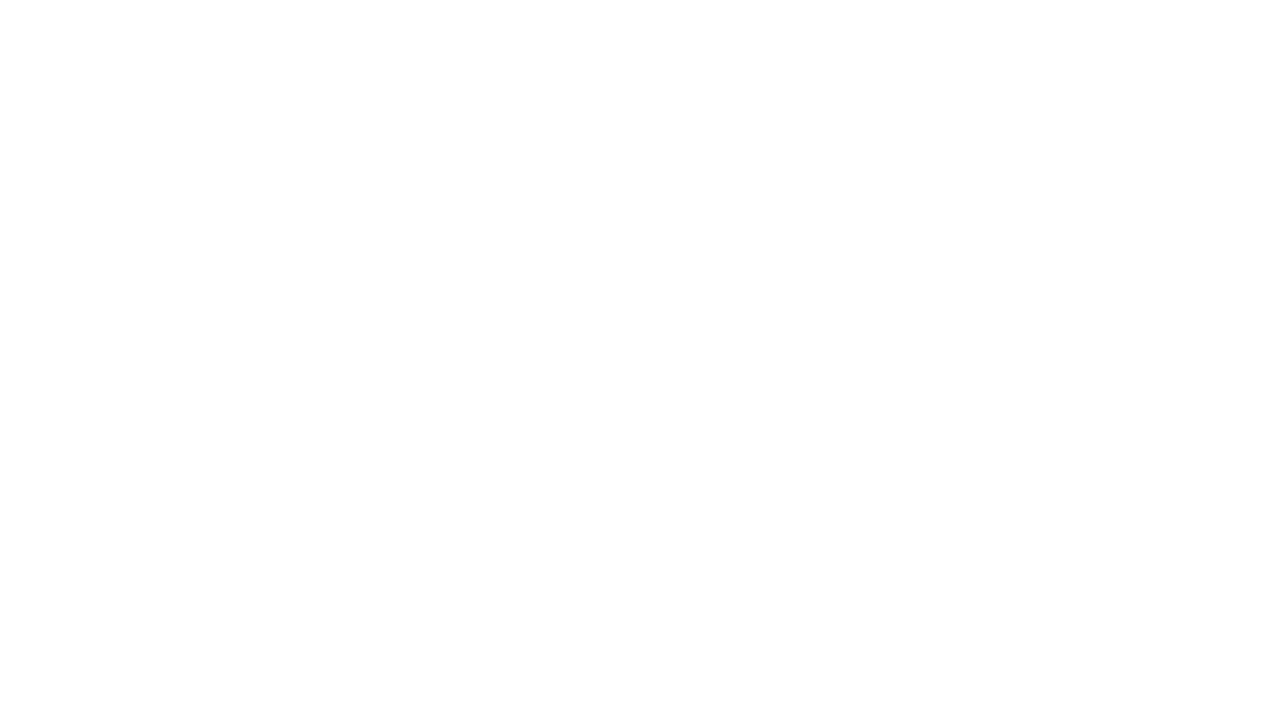
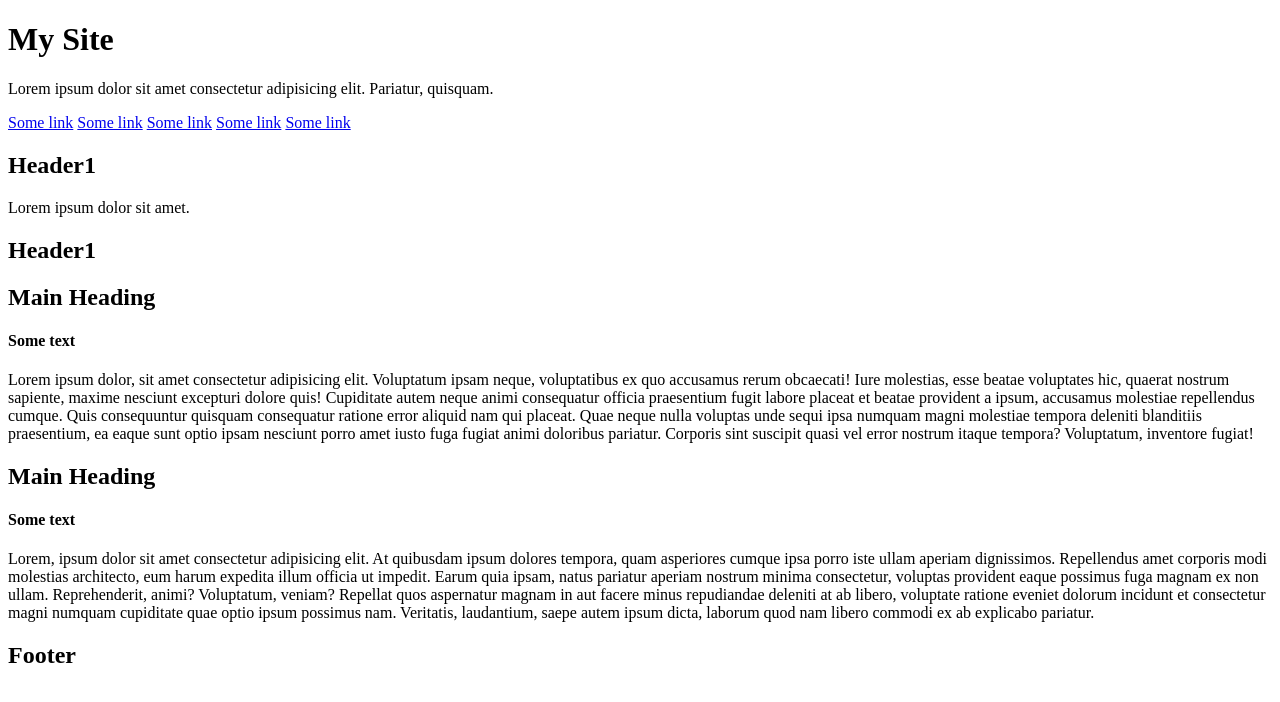
Before and after one commit to julietvt/media_pd20211, a plain HTML site: page index.html in a window 1280 px wide. Drawn offline with Linux system fonts and the light colour scheme.

Commit message:
add structure

```diff
--- a/index.html
+++ b/index.html
@@ -7,6 +7,44 @@
     <title>Document</title>
 </head>
 <body>
+    <!--header-->
+    <div class="header">
+        <h1>My Site</h1>
+        <p>Lorem ipsum dolor sit amet consectetur adipisicing elit. Pariatur, quisquam.</p>
+    </div>
+    <!--nav-->
+    <div class="navBar">
+        <a href="#">Some link</a>
+        <a href="#">Some link</a>
+        <a href="#">Some link</a>
+        <a href="#">Some link</a>
+        <a href="#">Some link</a>
+    </div>
+
+    <div class="side">
+        <h2>Header1</h2>
+        <p>Lorem ipsum dolor sit amet.</p>
+        <div class="someImg"></div>
+        <h2>Header1</h2>
+        <div class="someImg"></div>
+        <div class="someImg"></div>
+        <div class="someImg"></div>
+        <div class="someImg"></div>
+    </div>
+    <div class="main">
+        <h2>Main Heading</h2>
+        <h4>Some text</h4>
+        <div class="someImg"></div>
+        <p>Lorem ipsum dolor, sit amet consectetur adipisicing elit. Voluptatum ipsam neque, voluptatibus ex quo accusamus rerum obcaecati! Iure molestias, esse beatae voluptates hic, quaerat nostrum sapiente, maxime nesciunt excepturi dolore quis! Cupiditate autem neque animi consequatur officia praesentium fugit labore placeat et beatae provident a ipsum, accusamus molestiae repellendus cumque. Quis consequuntur quisquam consequatur ratione error aliquid nam qui placeat. Quae neque nulla voluptas unde sequi ipsa numquam magni molestiae tempora deleniti blanditiis praesentium, ea eaque sunt optio ipsam nesciunt porro amet iusto fuga fugiat animi doloribus pariatur. Corporis sint suscipit quasi vel error nostrum itaque tempora? Voluptatum, inventore fugiat!</p>
+        <h2>Main Heading</h2>
+        <h4>Some text</h4>
+        <div class="someImg"></div>
+        <p>Lorem, ipsum dolor sit amet consectetur adipisicing elit. At quibusdam ipsum dolores tempora, quam asperiores cumque ipsa porro iste ullam aperiam dignissimos. Repellendus amet corporis modi molestias architecto, eum harum expedita illum officia ut impedit. Earum quia ipsam, natus pariatur aperiam nostrum minima consectetur, voluptas provident eaque possimus fuga magnam ex non ullam. Reprehenderit, animi? Voluptatum, veniam? Repellat quos aspernatur magnam in aut facere minus repudiandae deleniti at ab libero, voluptate ratione eveniet dolorum incidunt et consectetur magni numquam cupiditate quae optio ipsum possimus nam. Veritatis, laudantium, saepe autem ipsum dicta, laborum quod nam libero commodi ex ab explicabo pariatur.</p>
+    </div>
+
+    <div class="footer">
+        <h2>Footer</h2>
+    </div>
 
 </body>
 </html>
```
